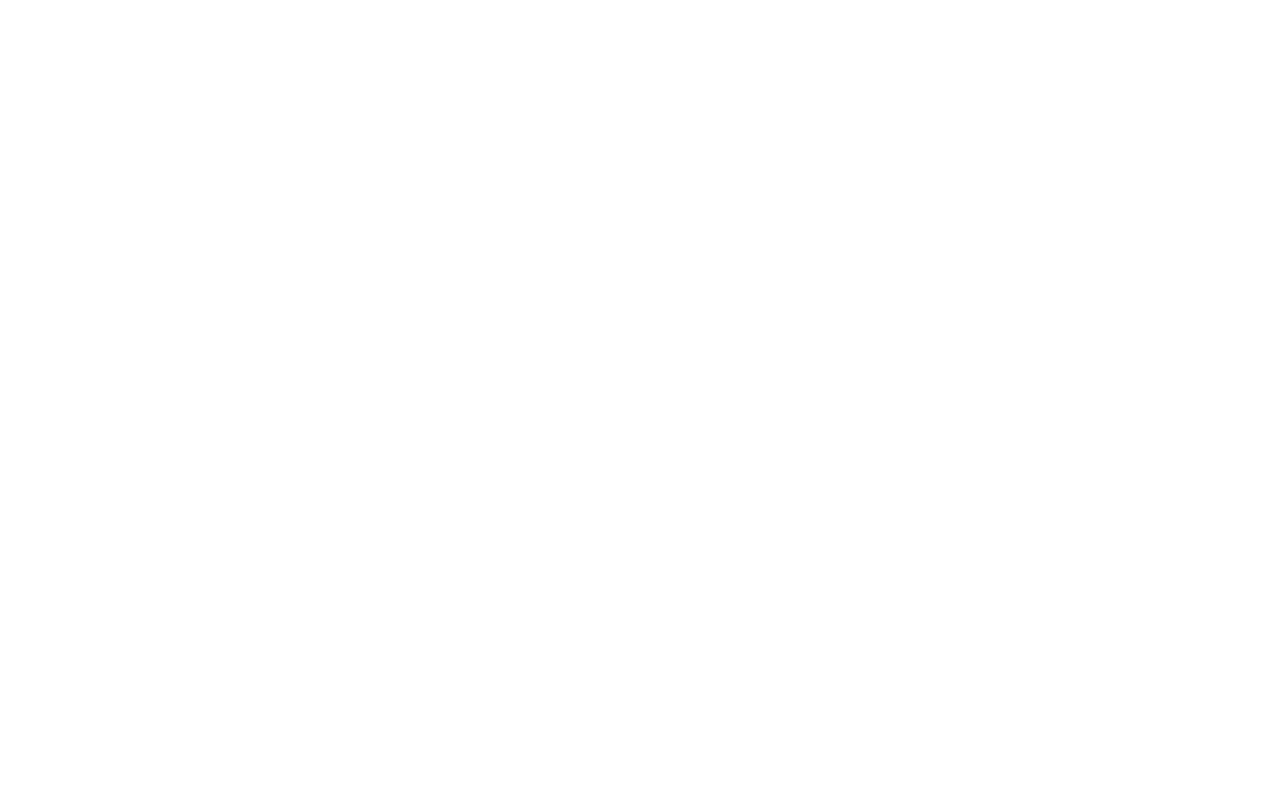
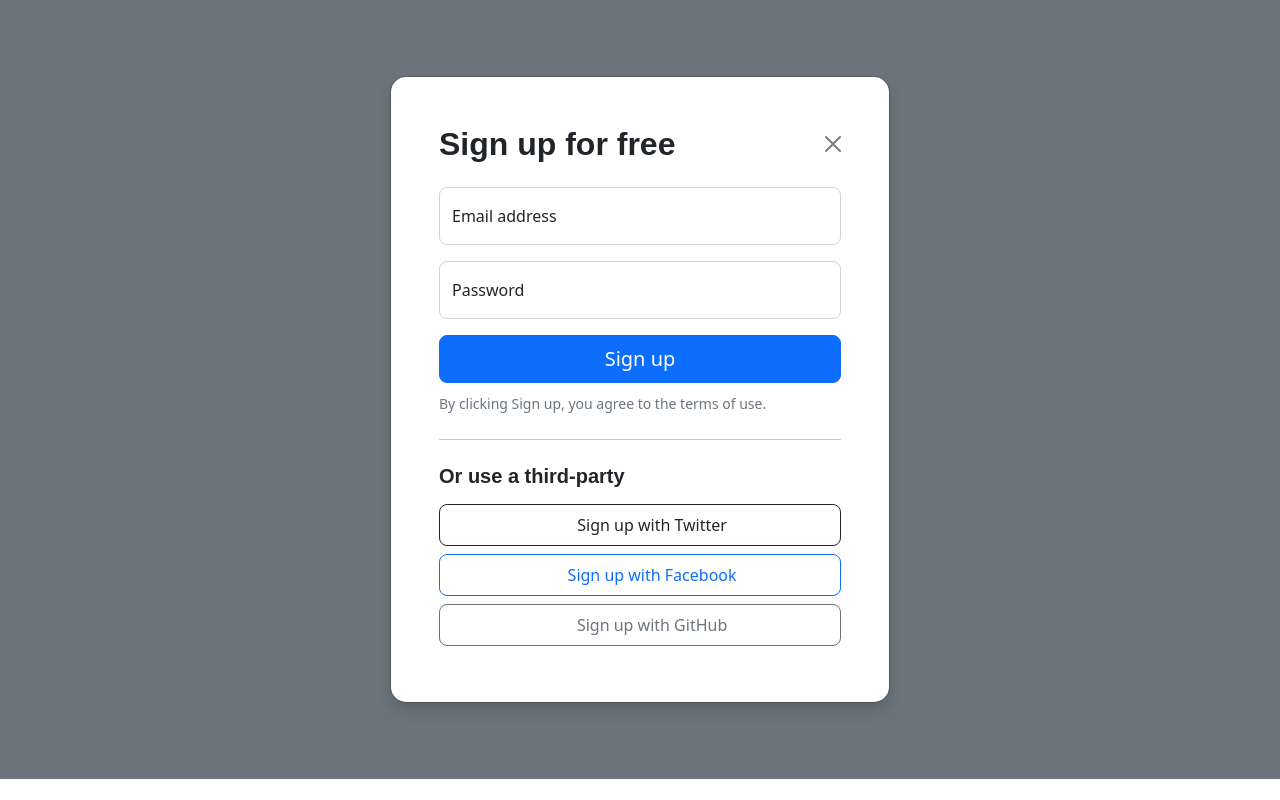
Before and after one commit to YedagneAnicet/DI_BOOTCAMP_PROJET_FINAL, an Angular app in the folder fontend_projet_final_di/: page /login in a window 1280 px wide. Before the commit this address led to /. Built offline with nearby package versions, Linux system fonts and the light colour scheme.

Commit message:
modifie back(table produits ok) et font(login ok)

```diff
--- a/fontend_projet_final_di/src/app/app-routing.module.ts
+++ b/fontend_projet_final_di/src/app/app-routing.module.ts
@@ -6,10 +6,11 @@
 import { ListProductsComponent } from './pages/list-products/list-products.component';
 
 const routes: Routes = [
-  {path:'', redirectTo:'home' ,  pathMatch: 'full'},
+  {path:'', redirectTo:'login' ,  pathMatch: 'full'},
   {path : 'home' , component: HomeComponent},
   {path:'liste', component:ListProductsComponent},
-  {path:'blog', component:ListArticleBlogComponent}
+  {path:'blog', component:ListArticleBlogComponent},
+  {path : 'login', component:LoginComponent}
 ];
 
 @NgModule({
--- a/fontend_projet_final_di/src/app/components/login/login.component.html
+++ b/fontend_projet_final_di/src/app/components/login/login.component.html
@@ -1,42 +1,81 @@
-<div class="container p-5">
+<div
+  class="modal modal-signin position-static d-block bg-secondary py-5"
+  tabindex="-1"
+  role="dialog"
+  id="modalSignin"
+>
+  <div class="modal-dialog" role="document">
+    <div class="modal-content rounded-4 shadow">
+      <div class="modal-header p-5 pb-4 border-bottom-0">
+        <!-- <h1 class="modal-title fs-5" >Modal title</h1> -->
+        <h1 class="fw-bold mb-0 fs-2">Sign up for free</h1>
+        <button
+          type="button"
+          class="btn-close"
+          data-bs-dismiss="modal"
+          aria-label="Close"
+        ></button>
+      </div>
 
-  <button type="button" class="btn btn-primary" data-bs-toggle="modal" data-bs-target="#exampleModal2">
-      Login Form
-  </button>
-
-  </div>
-
-
-<!-- Modal -->
-<div class="modal fade" id="exampleModal2" tabindex="-1" aria-labelledby="exampleModal2Label" aria-hidden="true">
-  <div class="modal-dialog">
-    <div class="modal-content">
-      <div class="modal-header">
-        <h5 class="modal-title text-danger" id="exampleModal2Label">Login Form</h5>
-        <button type="button" class="btn-close" data-bs-dismiss="modal" aria-label="Close"></button>
-      </div>
-      <div class="modal-body">
-        <form [formGroup]="registerForm" #f="ngForm" (ngSubmit)="onSubmit()">
-          <div class="mb-3">
-            <label for="exampleInputEmail1" class="form-label">Email address</label>
-            <input type="email" formControlName="email" class="form-control" [ngClass]="{ 'is-invalid': submitted && f.controls.email.errors }"  id="inputEmail4">
-            <div *ngIf="submitted && f.controls.email.errors" class="invalid-feedback">
-              <div *ngIf="f.controls.email.errors.required">Email is required</div>
-              <div *ngIf="f.controls.email.errors.email">Email must be a valid email address</div>
-           </div>
+      <div class="modal-body p-5 pt-0">
+        <form class="">
+          <div class="form-floating mb-3">
+            <input
+              type="email"
+              class="form-control rounded-3"
+              id="floatingInput"
+              placeholder="name@example.com"
+            />
+            <label for="floatingInput">Email address</label>
           </div>
-          <div class="mb-3">
-            <label for="exampleInputPassword1" class="form-label">Password</label>
-            <input type="password" formControlName="password" class="form-control" [ngClass]="{ 'is-invalid': submitted && f.controls.password.errors }" id="inputPassword4">
-            <div *ngIf="submitted && f.controls.password.errors" class="invalid-feedback">
-              <div *ngIf="f.controls.password.errors.required">Password is required</div>
-           </div>
+          <div class="form-floating mb-3">
+            <input
+              type="password"
+              class="form-control rounded-3"
+              id="floatingPassword"
+              placeholder="Password"
+            />
+            <label for="floatingPassword">Password</label>
           </div>
-          <button type="submit" class="btn btn-primary">Login</button>
+          <button
+            class="w-100 mb-2 btn btn-lg rounded-3 btn-primary"
+            type="submit"
+          >
+            Sign up
+          </button>
+          <small class="text-muted"
+            >By clicking Sign up, you agree to the terms of use.</small
+          >
+          <hr class="my-4" />
+          <h2 class="fs-5 fw-bold mb-3">Or use a third-party</h2>
+          <button
+            class="w-100 py-2 mb-2 btn btn-outline-dark rounded-3"
+            type="submit"
+          >
+            <svg class="bi me-1" width="16" height="16">
+              <use xlink:href="#twitter" />
+            </svg>
+            Sign up with Twitter
+          </button>
+          <button
+            class="w-100 py-2 mb-2 btn btn-outline-primary rounded-3"
+            type="submit"
+          >
+            <svg class="bi me-1" width="16" height="16">
+              <use xlink:href="#facebook" />
+            </svg>
+            Sign up with Facebook
+          </button>
+          <button
+            class="w-100 py-2 mb-2 btn btn-outline-secondary rounded-3"
+            type="submit"
+          >
+            <svg class="bi me-1" width="16" height="16">
+              <use xlink:href="#github" />
+            </svg>
+            Sign up with GitHub
+          </button>
         </form>
-      </div>
-      <div class="modal-footer">
-        <button type="button" class="btn btn-warning" data-bs-dismiss="modal">Close</button>
       </div>
     </div>
   </div>
--- a/fontend_projet_final_di/src/app/components/login/login.component.ts
+++ b/fontend_projet_final_di/src/app/components/login/login.component.ts
@@ -7,30 +7,8 @@
   styleUrls: ['./login.component.scss'],
 })
 export class LoginComponent implements OnInit {
-
-  registerForm!: FormGroup;
-
-  submitted = false;
+  ngOnInit(): void {
+  }
 
 
-  constructor(private formBuilder: FormBuilder) {}
-
-  ngOnInit() {
-    this.registerForm = this.formBuilder.group({
-      email : ['', [Validators.required, Validators.email]],
-      password : ['', [Validators.required]],
-    });
-  }
-
-  onSubmit() {
-    this.submitted = true;
-    // stop here if form is invalid
-    if (this.registerForm.invalid) {
-      return;
-    }
-    //True if all the fields are filled
-    if (this.submitted) {
-      alert('Success!!');
-    }
-  }
 }
```
Also changed, not shown: 1 other file (tests, documents, lock files or other folders).
